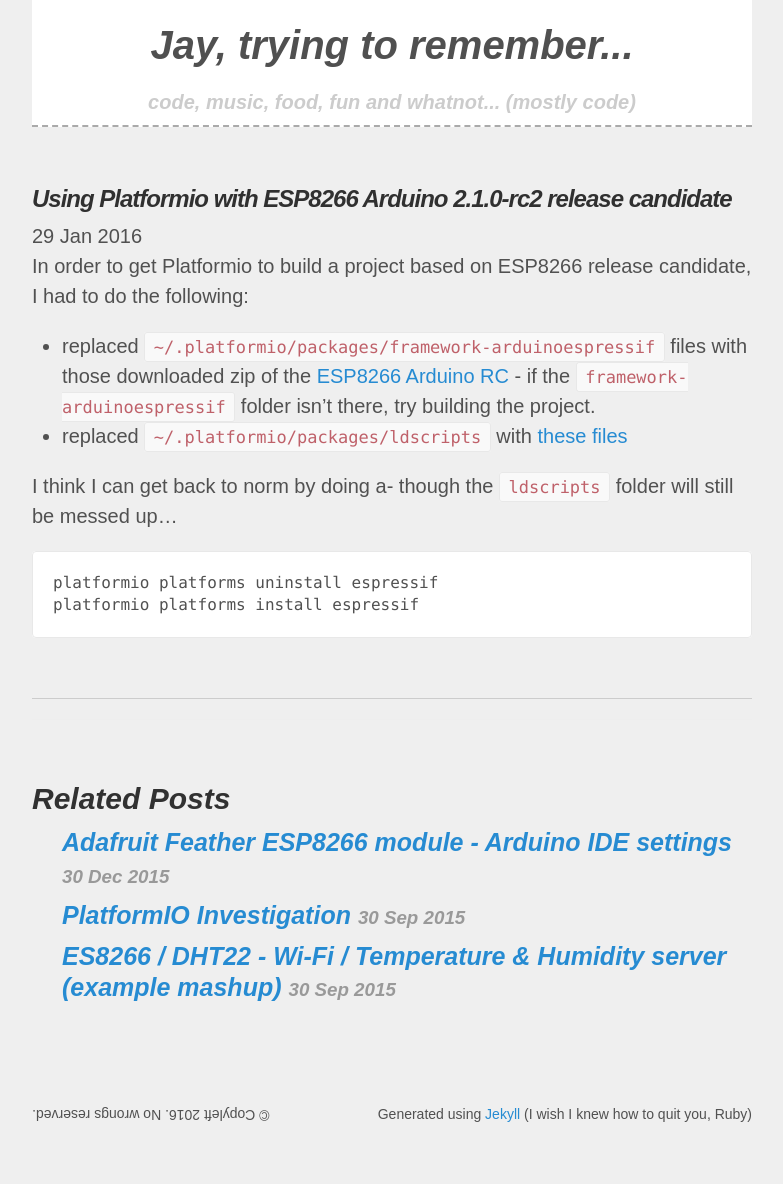
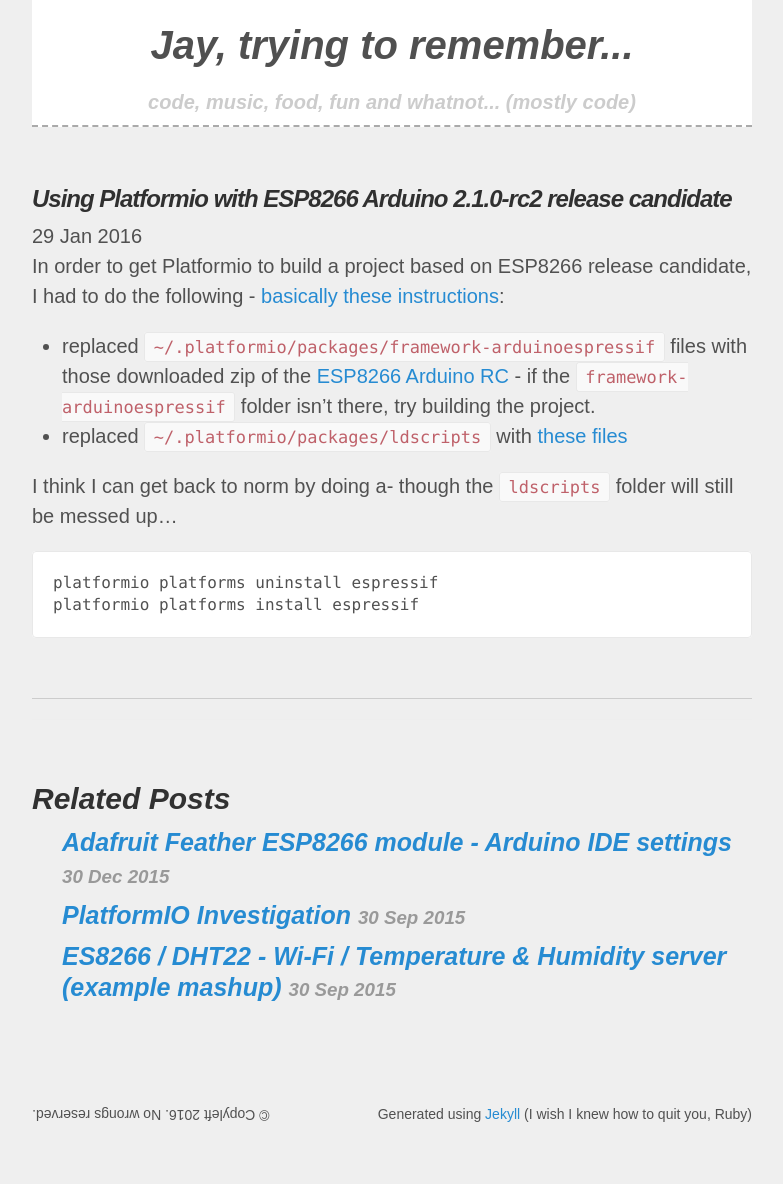
Before and after one commit to funkfinger/jaywiggins, a Jekyll site: the page built from _posts/2016-01-29-using-platformio-with-esp-arduino--rc-release-candidate.md, in a window 1280 px wide. Shown: the whole page, without its empty margins (248-1031 px from the left). Built offline with Jekyll 4.4.1, drawn with Linux system fonts in a browser that asks for light colours; comment, search, counter and statistics services are not loaded.

Commit message:
small update to last post

```diff
--- a/_posts/2016-01-29-using-platformio-with-esp-arduino--rc-release-candidate.md
+++ b/_posts/2016-01-29-using-platformio-with-esp-arduino--rc-release-candidate.md
@@ -6,7 +6,7 @@
 categories: [arduino, esp8266, platformio]
 ---
 
-In order to get Platformio to build a project based on ESP8266 release candidate, I had to do the following:
+In order to get Platformio to build a project based on ESP8266 release candidate, I had to do the following - [basically these instructions](https://github.com/platformio/platformio/issues/401#issuecomment-166958952):
 
 - replaced `~/.platformio/packages/framework-arduinoespressif` files with those downloaded zip of the [ESP8266 Arduino RC](https://github.com/esp8266/Arduino/archive/2.1.0-rc2.zip) - if the `framework-arduinoespressif` folder isn't there, try building the project.
 - replaced `~/.platformio/packages/ldscripts` with [these files]( https://github.com/platformio/platformio-pkg-ldscripts/tree/esp8266_stage)
```
